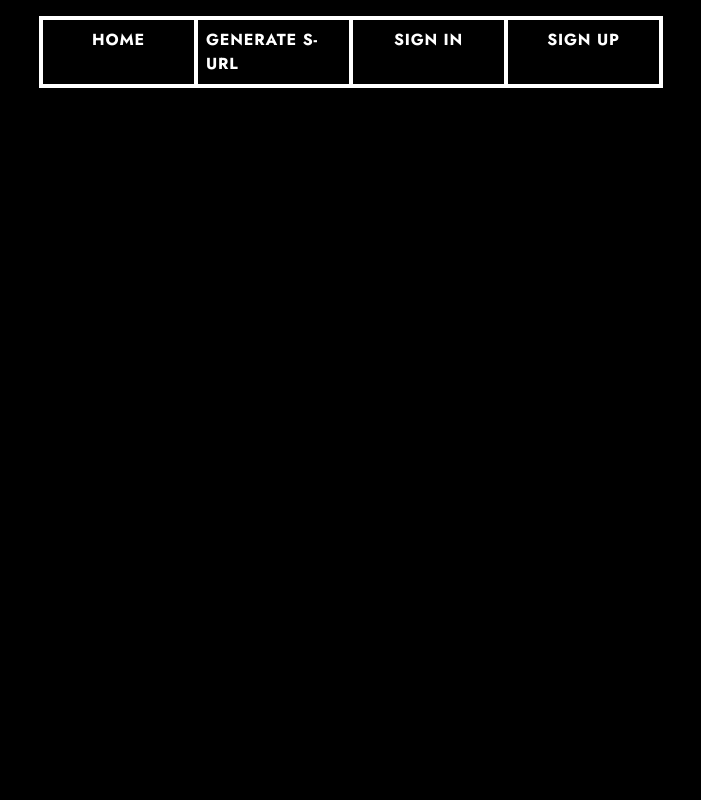
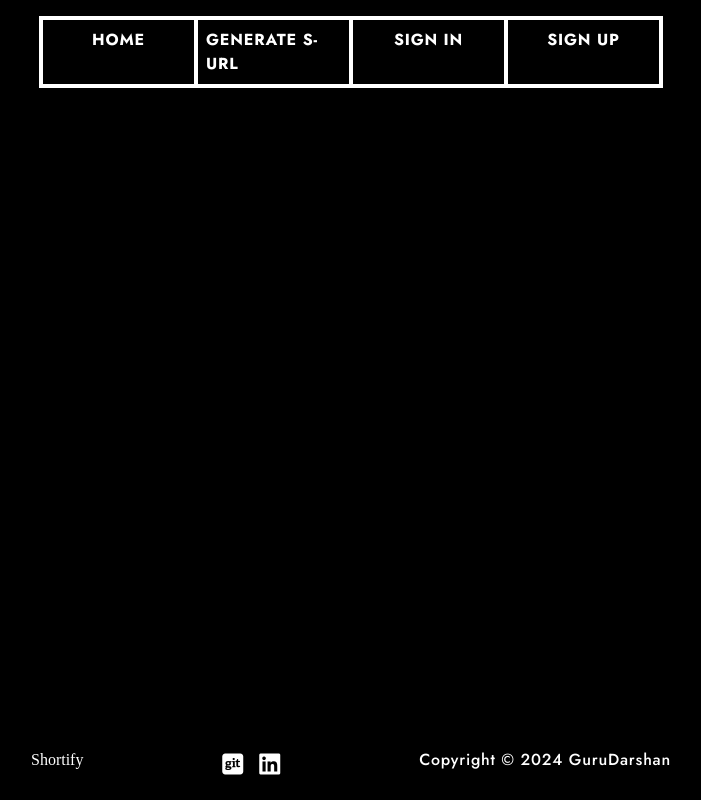
Before and after one commit to GuruDarshan57/URL-Shortner-Frontend, a React (Vite) app: page /profile in a window 1280 px wide. Shown: the whole page, without its empty margins (289-990 px from the left). Built offline with nearby package versions, Linux system fonts and the light colour scheme; a web font is replaced by a local one.

Commit message:
footer added

```diff
--- a/src/App.css
+++ b/src/App.css
@@ -1,7 +1,13 @@
-main{
+body{
+    width: 100vw;
+    height: 100vh;
+}
+.main_con{
     width: 100vw;
     height: 100%;
-    min-height: 100vh;
+    min-height: 100vh ;
+    position: relative;
+    padding-bottom: 100px;
 }
 
 *{
@@ -18,3 +24,14 @@ main{
 ::-webkit-scrollbar {
     display: none;
   }
+
+.footer{
+    position: absolute;
+    bottom: 20px;
+}
+
+@media(max-width:740px){
+    .main_con{
+        padding-bottom: 150px;
+    }
+}
--- a/src/App.jsx
+++ b/src/App.jsx
@@ -10,12 +10,13 @@ import Analytics from './Pages/Analytics/Analytics'
 import Admin from './Pages/Admin/Admin'
 import Generate from './Pages/Generate/Generate'
 import Profile from './Pages/Profile/Profile'
+import Footer from './Components/Footer/Footer'
 
 function App() {
 
   return (
     <>
-      <div className='main'>
+      <div className='main_con'>
         <Router>
           <NavBar />
           <Routes>
@@ -27,6 +28,7 @@ function App() {
             <Route path="/generate" element={<Generate />} />
             <Route path="/profile" element={<Profile />} />
           </Routes>
+          <Footer />
         </Router>
       </div>
     </>
--- /dev/null
+++ b/src/Components/Footer/Footer.jsx
@@ -0,0 +1,24 @@
+import React from 'react'
+import { useNavigate } from 'react-router-dom'
+
+const Footer = () => {
+    const navigate = useNavigate()
+    return (
+        <div className='flex w-screen place-content-center footer'>
+            <div className='flex flex-col sm:flex-row w-11/12 sm:w-1/2 justify-between'>
+                <div className='flex font-playwrite place-content-center'>
+                    Shortify
+                </div>
+                <div className='flex gap-4 place-content-center mt-2 sm:mt-0'>
+                    <a href="https://github.com/GuruDarshan57" target="_blank"><i className="fa-brands fa-square-git text-2xl cursor-pointer" style={{ color: "#ffffff" }} ></i></a>
+                    <a href="https://www.linkedin.com/in/gurudarshan-l-772a1b25b/" target="_blank"><i className="fa-brands fa-linkedin text-2xl cursor-pointer" style={{ color: "#ffffff" }}></i></a>
+                </div>
+                <div className='flex mt-2 sm:mt-0 tracking-wider font-medium place-content-center'>
+                    Copyright © {new Date().toString().slice(10, 15)} GuruDarshan
+                </div>
+            </div>
+        </div>
+    )
+}
+
+export default Footer
```
